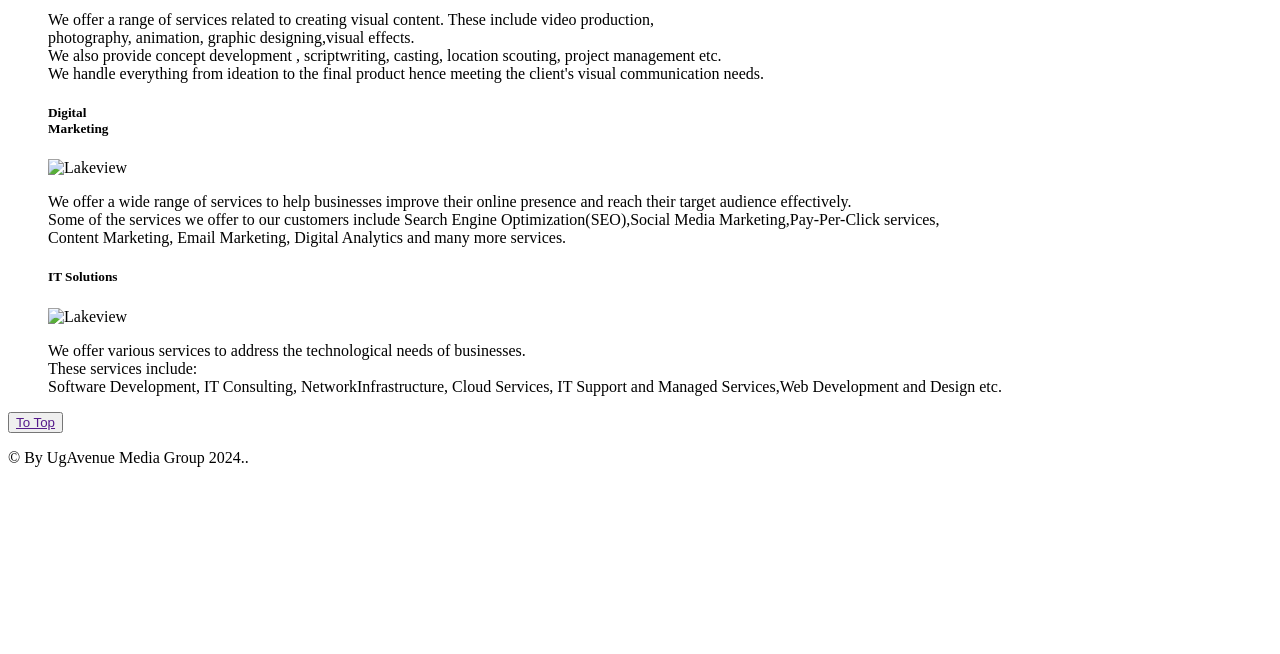
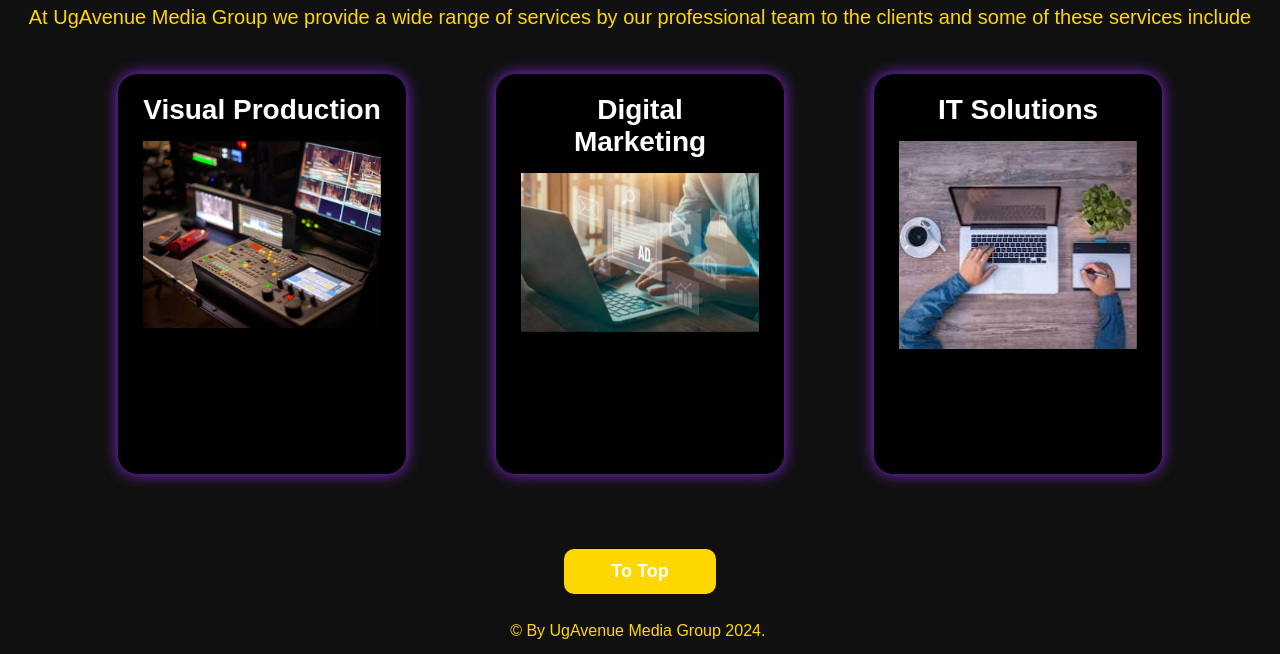
Before and after one commit to Kadgtgt/ugavenue-media, a plain HTML site: page services.html in a window 1280 px wide. Shown: the part 316-970 px from the top of the page. Before the commit the page ends 800 px from the top, so only its background shows below. Drawn offline with Linux system fonts and the light colour scheme; the site is published under a folder, as on GitHub Pages, so addresses that start at the root find nothing.

Commit message:
Update services.html

```diff
--- a/services.html
+++ b/services.html
@@ -6,7 +6,7 @@
 		<meta name="viewport" content="width=device-width, initial-scale=1.0" />
 		<title>UgAvenue Media Group Portfolio</title>
 		<link rel="icon" href="/ptfl.png" />
-		<link rel="stylesheet" href="/portfolio.css" />
+		<link rel="stylesheet" href="portfolio.css" />
 		<link
 			rel="stylesheet"
 			href="https://cdnjs.cloudflare.com/ajax/libs/font-awesome/5.15.4/css/all.min.css"
@@ -51,7 +51,7 @@
 						<div class="corner right-bottom"></div>
 						<div class="corner left-bottom"></div>
 						<h5>Visual Production</h5>
-						<img src="/visual studio .jpg" alt="Lakeview" />
+						<img src="visual studio .jpg" alt="Lakeview" />
 						<figcaption>
 							<p>
 								We offer a range of services related to creating visual content.
@@ -74,7 +74,7 @@
 							Digital <br />
 							Marketing
 						</h5>
-						<img src="/digital market .jpg" alt="Lakeview" />
+						<img src="digital market .jpg" alt="Lakeview" />
 						<figcaption>
 							<p>
 								We offer a wide range of services to help businesses improve their
@@ -94,7 +94,7 @@
 						<div class="corner right-bottom"></div>
 						<div class="corner left-bottom"></div>
 						<h5>IT Solutions</h5>
-						<img src="/wed dev.jpg" alt="Lakeview" />
+						<img src="wed dev.jpg" alt="Lakeview" />
 						<figcaption class="p3">
 							<p>
 								We offer various services to address the technological needs of
```
